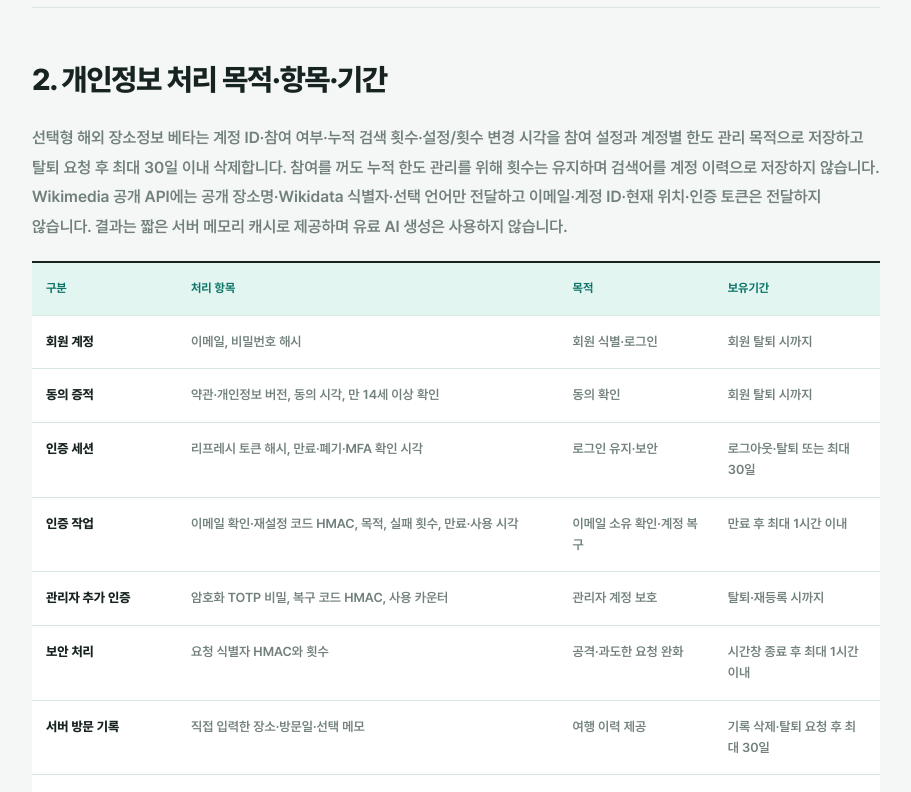
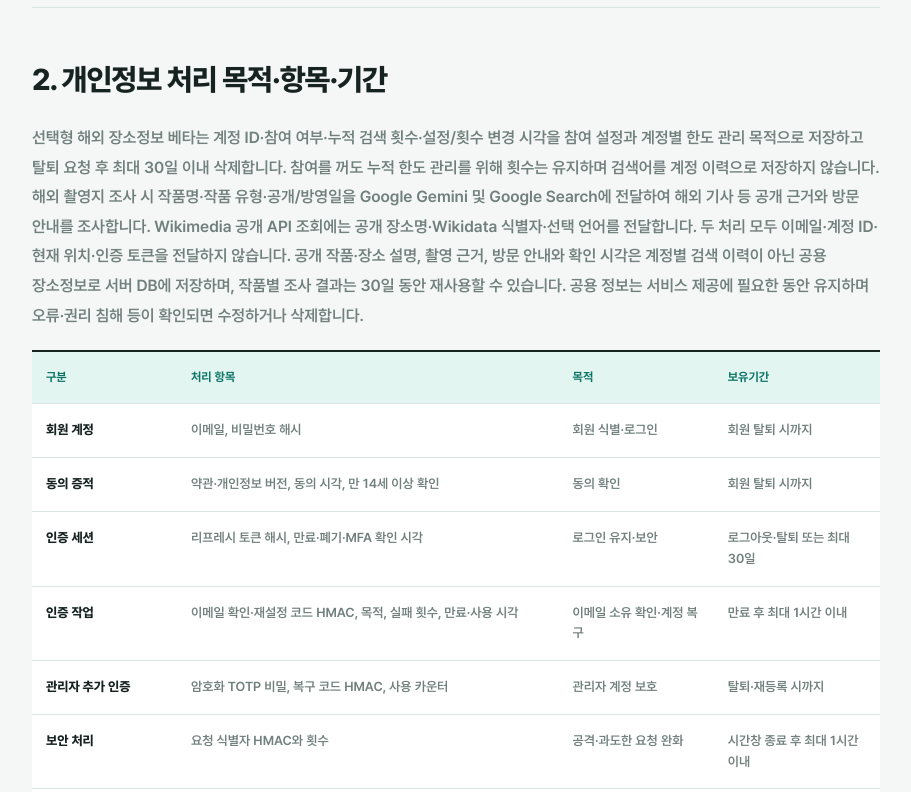
Before and after one commit to etfactory/page_factory_next, a Next.js app: page /about/scene-tracker/privacy-policy in a window 1280 px wide. Shown: the part 1340-2132 px from the top of the page, without its empty margins (352-1263 px from the left). Built offline with nearby package versions, Linux system fonts and the light colour scheme.

Commit message:
feat: update privacy policy details to include international filming research and shared place storage for Scene Tracker

```diff
--- a/app/about/scene-tracker/privacy-policy/en/page.tsx
+++ b/app/about/scene-tracker/privacy-policy/en/page.tsx
@@ -231,7 +231,7 @@ export default function SceneTrackerPrivacyPolicyEnglishPage() {
 
           <section id="collection" className={styles.policySection}>
             <h2>2. Purposes, data categories, and retention</h2>
-            <p>The optional international place beta stores account ID, opt-in status, cumulative search count, and preference/count update time for participation and quota management, deleting them within 30 days of account deletion. Turning beta off does not reset the count. Search terms are not stored in account history. Only public place names, Wikidata identifiers, and the selected language are sent to Wikimedia public APIs, not email addresses, account IDs, current location, or authentication tokens. Results use a short-lived server memory cache; no paid AI generation is used.</p>
+            <p>The optional international place beta stores account ID, opt-in status, cumulative search count, and preference/count update time for participation and quota management, deleting them within 30 days of account deletion. Turning beta off does not reset the count. Search terms are not stored in account history. International filming research sends the work title, work type, and release date to Google Gemini and Google Search to investigate public sources, including overseas articles and visitor information. Wikimedia API lookups send public place names, Wikidata identifiers, and the selected language. Neither process sends email addresses, account IDs, current location, or authentication tokens. Public work/place descriptions, filming evidence, visitor information, and check timestamps are stored in the server database as shared place information, not per-account search history. Work research results may be reused for 30 days. Shared information is retained while needed to provide the service and corrected or removed when errors or rights violations are identified.</p>
             <div className={styles.tableWrap} tabIndex={0}>
               <table>
                 <caption className={styles.srOnly}>
@@ -733,7 +733,7 @@ export default function SceneTrackerPrivacyPolicyEnglishPage() {
             </p>
             <h3>Revision history</h3>
             <ul className={styles.historyList}>
-              <li><time dateTime="2026-09-15">2026.09.15</time><span>Added optional international place beta preferences, cumulative limits, public API data scope, and temporary processing/distance-matrix sharing for AI course-order suggestions.</span></li>
+              <li><time dateTime="2026-09-15">2026.09.15</time><span>Added optional international place beta preferences, cumulative limits, Gemini overseas research, shared place storage, public API data scope, and temporary processing/distance-matrix sharing for AI course-order suggestions.</span></li>
               <li>
                 <time dateTime="2026-09-03">2026.09.03</time>
                 <span>
--- a/app/about/scene-tracker/privacy-policy/page.tsx
+++ b/app/about/scene-tracker/privacy-policy/page.tsx
@@ -215,7 +215,7 @@ export default function SceneTrackerPrivacyPolicyPage() {
 
           <section id="collection" className={styles.policySection}>
             <h2>2. 개인정보 처리 목적·항목·기간</h2>
-            <p>선택형 해외 장소정보 베타는 계정 ID·참여 여부·누적 검색 횟수·설정/횟수 변경 시각을 참여 설정과 계정별 한도 관리 목적으로 저장하고 탈퇴 요청 후 최대 30일 이내 삭제합니다. 참여를 꺼도 누적 한도 관리를 위해 횟수는 유지하며 검색어를 계정 이력으로 저장하지 않습니다. Wikimedia 공개 API에는 공개 장소명·Wikidata 식별자·선택 언어만 전달하고 이메일·계정 ID·현재 위치·인증 토큰은 전달하지 않습니다. 결과는 짧은 서버 메모리 캐시로 제공하며 유료 AI 생성은 사용하지 않습니다.</p>
+            <p>선택형 해외 장소정보 베타는 계정 ID·참여 여부·누적 검색 횟수·설정/횟수 변경 시각을 참여 설정과 계정별 한도 관리 목적으로 저장하고 탈퇴 요청 후 최대 30일 이내 삭제합니다. 참여를 꺼도 누적 한도 관리를 위해 횟수는 유지하며 검색어를 계정 이력으로 저장하지 않습니다. 해외 촬영지 조사 시 작품명·작품 유형·공개/방영일을 Google Gemini 및 Google Search에 전달하여 해외 기사 등 공개 근거와 방문 안내를 조사합니다. Wikimedia 공개 API 조회에는 공개 장소명·Wikidata 식별자·선택 언어를 전달합니다. 두 처리 모두 이메일·계정 ID·현재 위치·인증 토큰을 전달하지 않습니다. 공개 작품·장소 설명, 촬영 근거, 방문 안내와 확인 시각은 계정별 검색 이력이 아닌 공용 장소정보로 서버 DB에 저장하며, 작품별 조사 결과는 30일 동안 재사용할 수 있습니다. 공용 정보는 서비스 제공에 필요한 동안 유지하며 오류·권리 침해 등이 확인되면 수정하거나 삭제합니다.</p>
             <div className={styles.tableWrap} tabIndex={0}>
               <table>
                 <caption className={styles.srOnly}>
@@ -649,7 +649,7 @@ export default function SceneTrackerPrivacyPolicyPage() {
             </p>
             <h3>변경 이력</h3>
             <ul className={styles.historyList}>
-              <li><time dateTime="2026-09-15">2026.09.15</time><span>선택형 해외 장소정보 베타의 참여 설정·누적 한도·공개 API 전달 범위와 AI 코스 순서 추천의 일시 처리·거리표 전달 범위를 명시했습니다.</span></li>
+              <li><time dateTime="2026-09-15">2026.09.15</time><span>선택형 해외 장소정보 베타의 참여 설정·누적 한도·Gemini 해외 조사·공용 장소정보 저장·공개 API 전달 범위와 AI 코스 순서 추천의 일시 처리·거리표 전달 범위를 명시했습니다.</span></li>
               <li>
                 <time dateTime="2026-09-03">2026.09.03</time>
                 <span>
```
